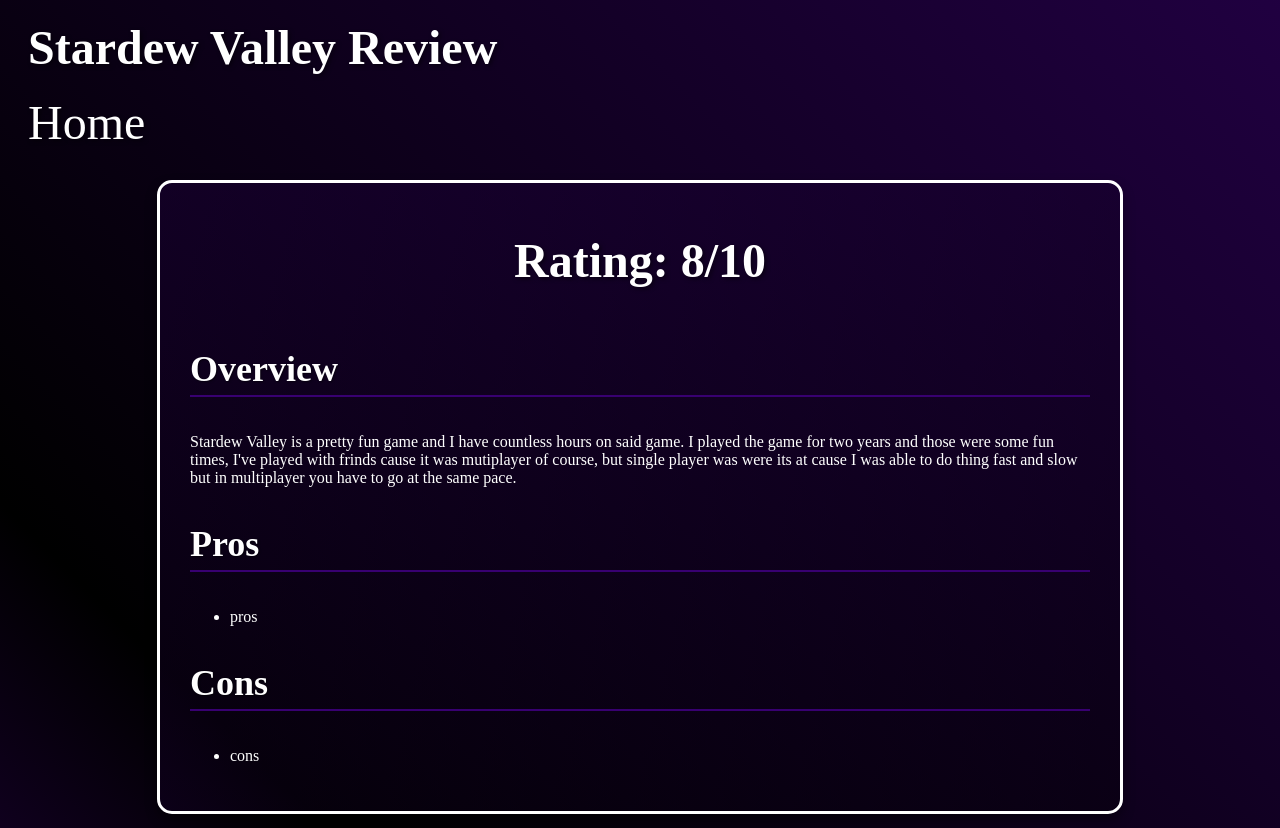
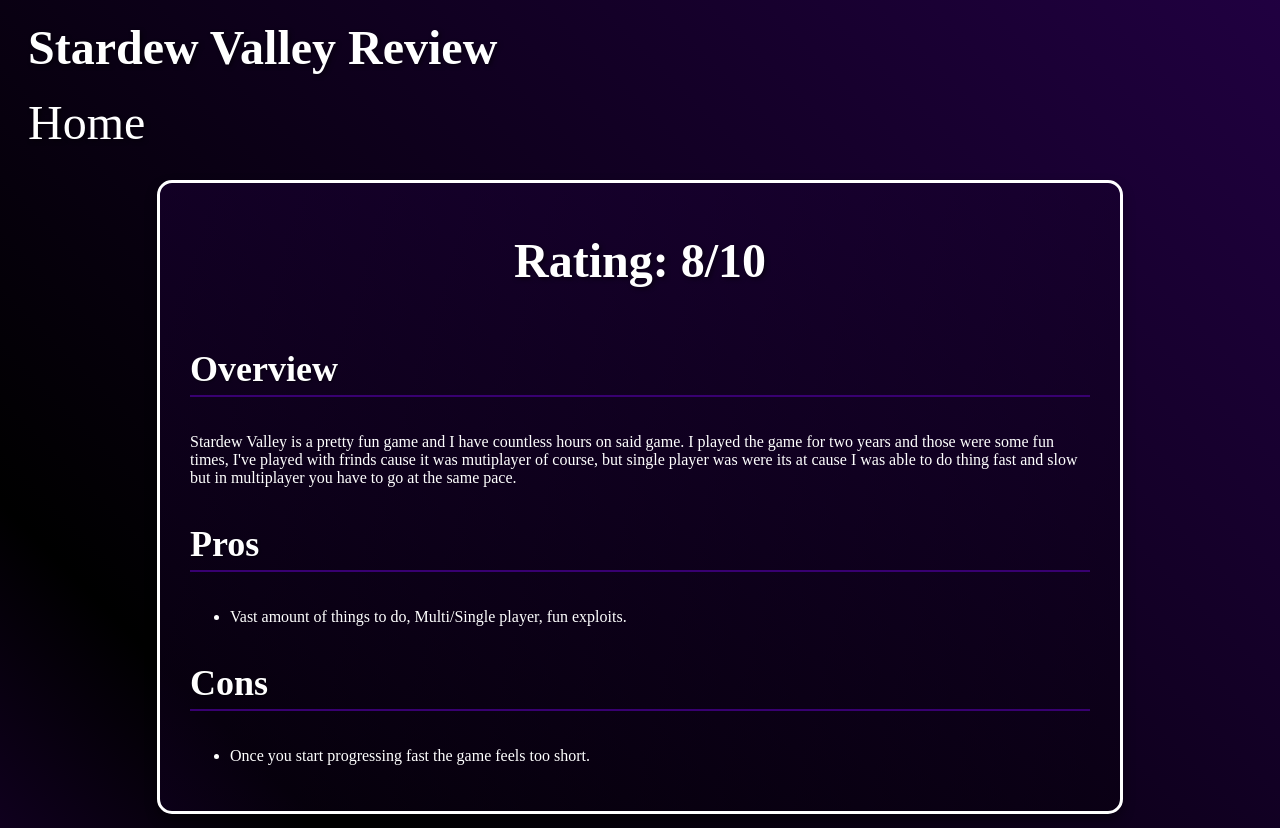
Before and after one commit to I-luv-Monster/Final-Website-Project-Semester-1, a plain HTML site: page Stardew.html in a window 1280 px wide. Drawn offline with Linux system fonts and the light colour scheme; a web font is replaced by a local one.

Commit message:
fjklgsdekljv

```diff
--- a/Stardew.html
+++ b/Stardew.html
@@ -28,13 +28,12 @@
 
             <h3>Pros</h3>
             <ul>
-                <li>pros
-                </li>
+                <li>Vast amount of things to do, Multi/Single player, fun exploits.</li>
             </ul>
 
             <h3>Cons</h3>
             <ul>
-                <li>cons</li>
+                <li>Once you start progressing fast the game feels too short.</li>
             </ul>
         </div>
     </main>
```
